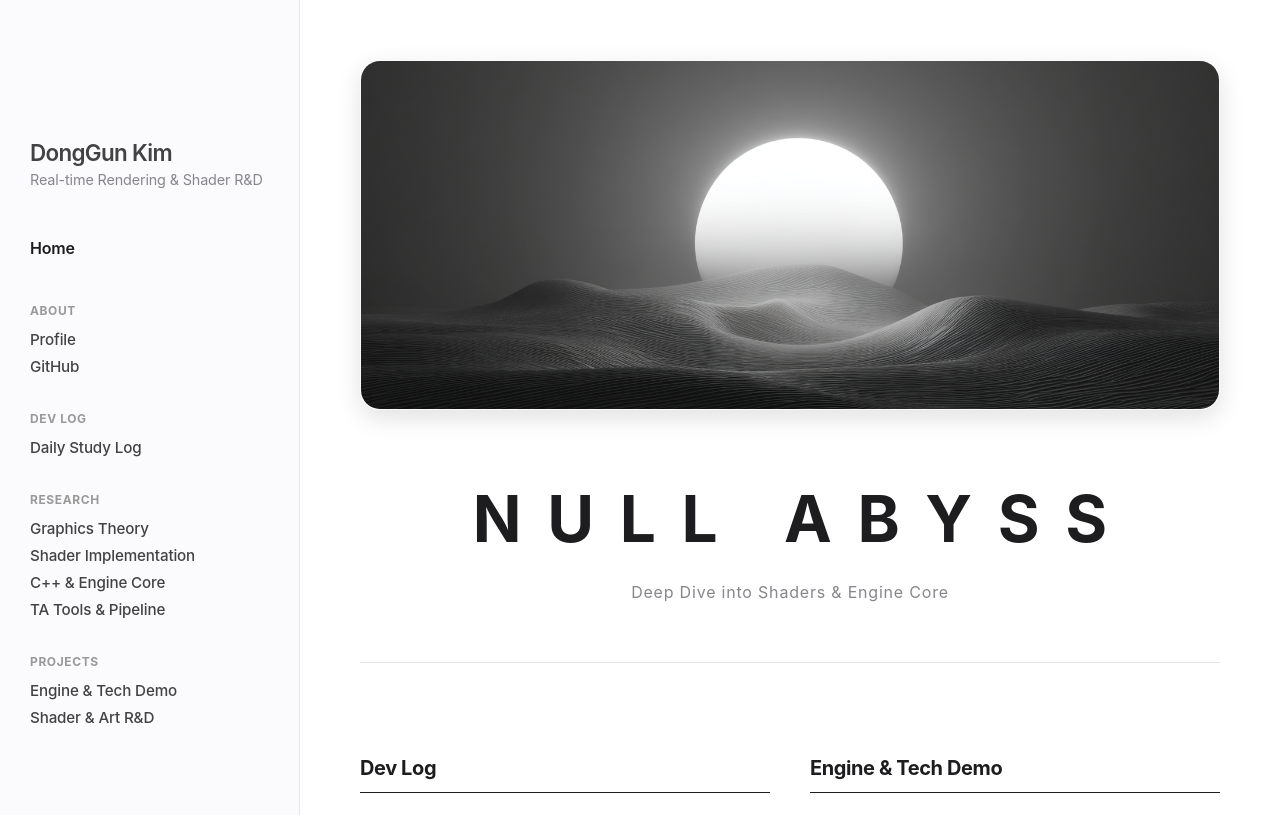
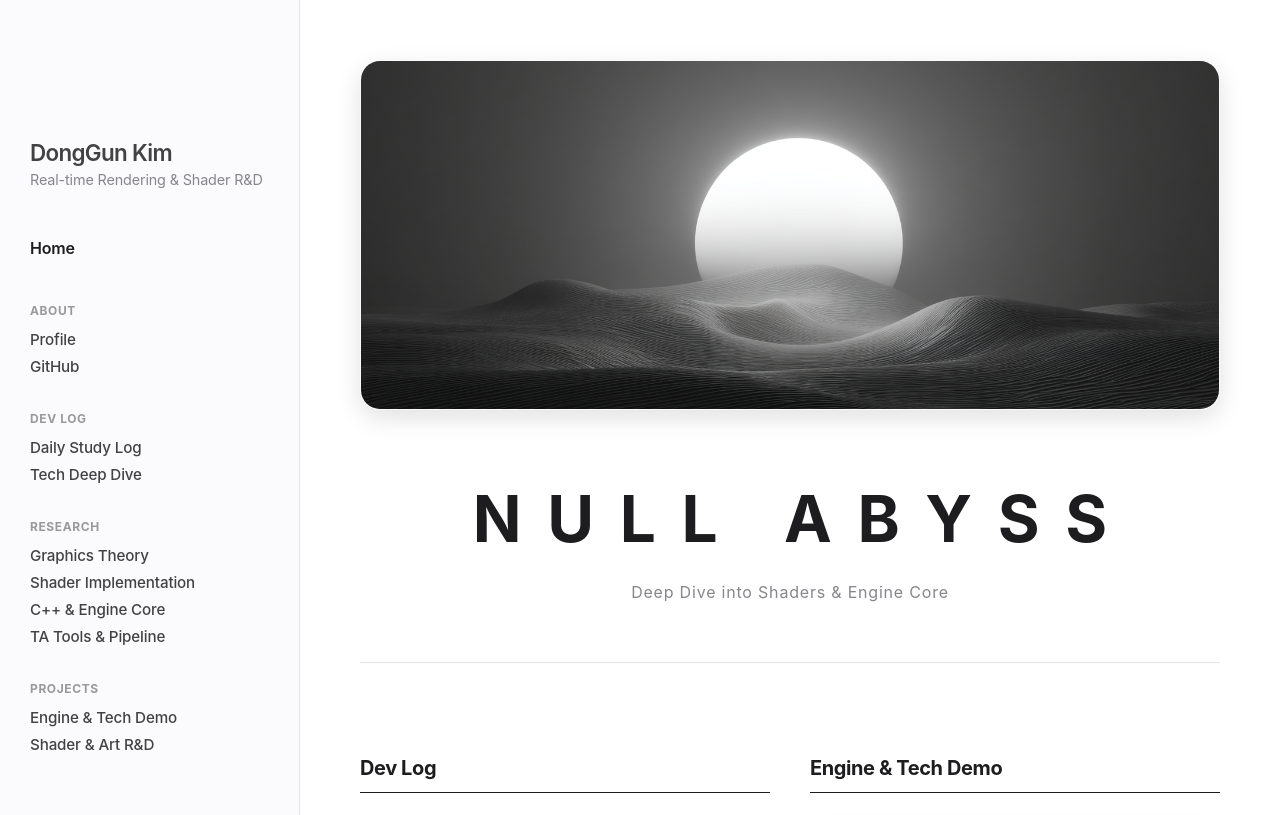
Before and after one commit to KimDongGun324/kimdonggun324.github.io, a Jekyll site: the page built from index.md, in a window 1280 px wide, cut to the strip 0-815 px from the top of the page. Built offline with Jekyll 4.4.1, drawn with Linux system fonts in a browser that asks for light colours; some web fonts are replaced.

Commit message:
Update default.html

```diff
--- a/_layouts/default.html
+++ b/_layouts/default.html
@@ -252,6 +252,7 @@
             <span class="nav-header">Dev Log</span>
             <ul>
               <li><a href="{{ '/daily-study/' | relative_url }}">Daily Study Log</a></li>
+              <li><a href="{{ '/deep-dive/' | relative_url }}">Tech Deep Dive</a></li>
             </ul>
           </div>
           <div class="nav-group">
```
